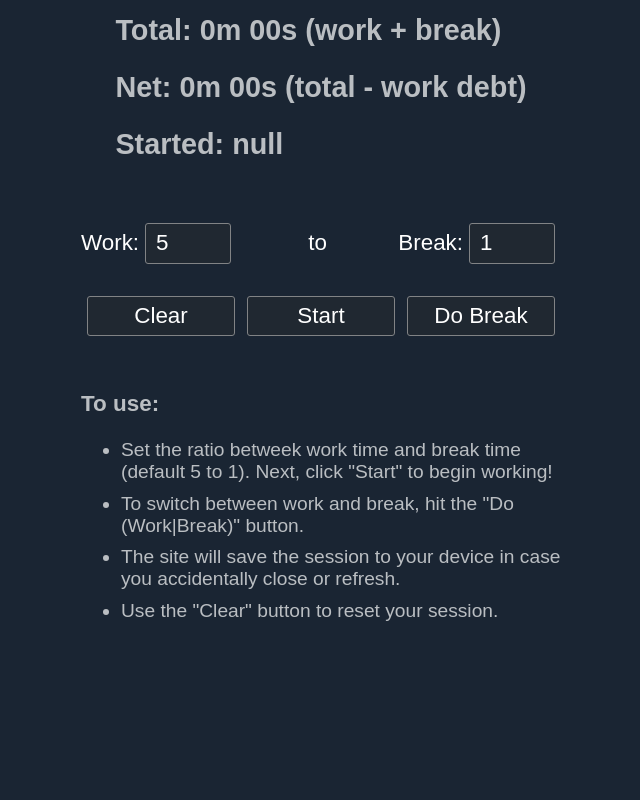
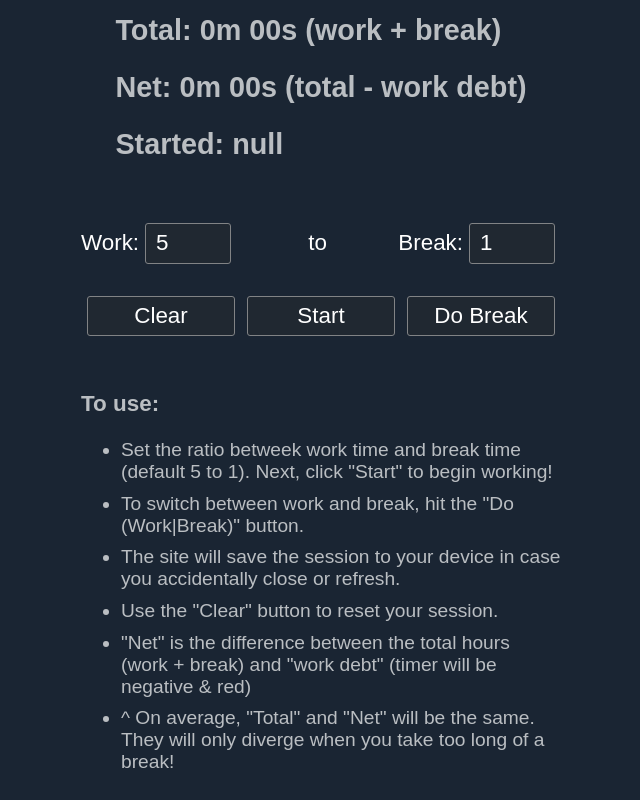
Before and after one commit to Vandesm14/ratio-timer, a Svelte app: page / in a window 1280 px wide. Shown: the part 253-1053 px from the top of the page, without its empty margins (319-959 px from the left). Before the commit the page ends 902 px from the top, so only its background shows below. Built offline with nearby package versions, Linux system fonts and the light colour scheme.

Commit message:
add more help text

```diff
--- a/src/App.svelte
+++ b/src/App.svelte
@@ -78,6 +78,8 @@
 			<li>To switch between work and break, hit the "Do (Work|Break)" button.</li>
 			<li>The site will save the session to your device in case you accidentally close or refresh.</li>
 			<li>Use the "Clear" button to reset your session.</li>
+			<li>"Net" is the difference between the total hours (work + break) and "work debt" (timer will be negative & red)</li>
+			<li>^ On average, "Total" and "Net" will be the same. They will only diverge when you take too long of a break!</li>
 		</ul>
 	</div>
 </main>
```
